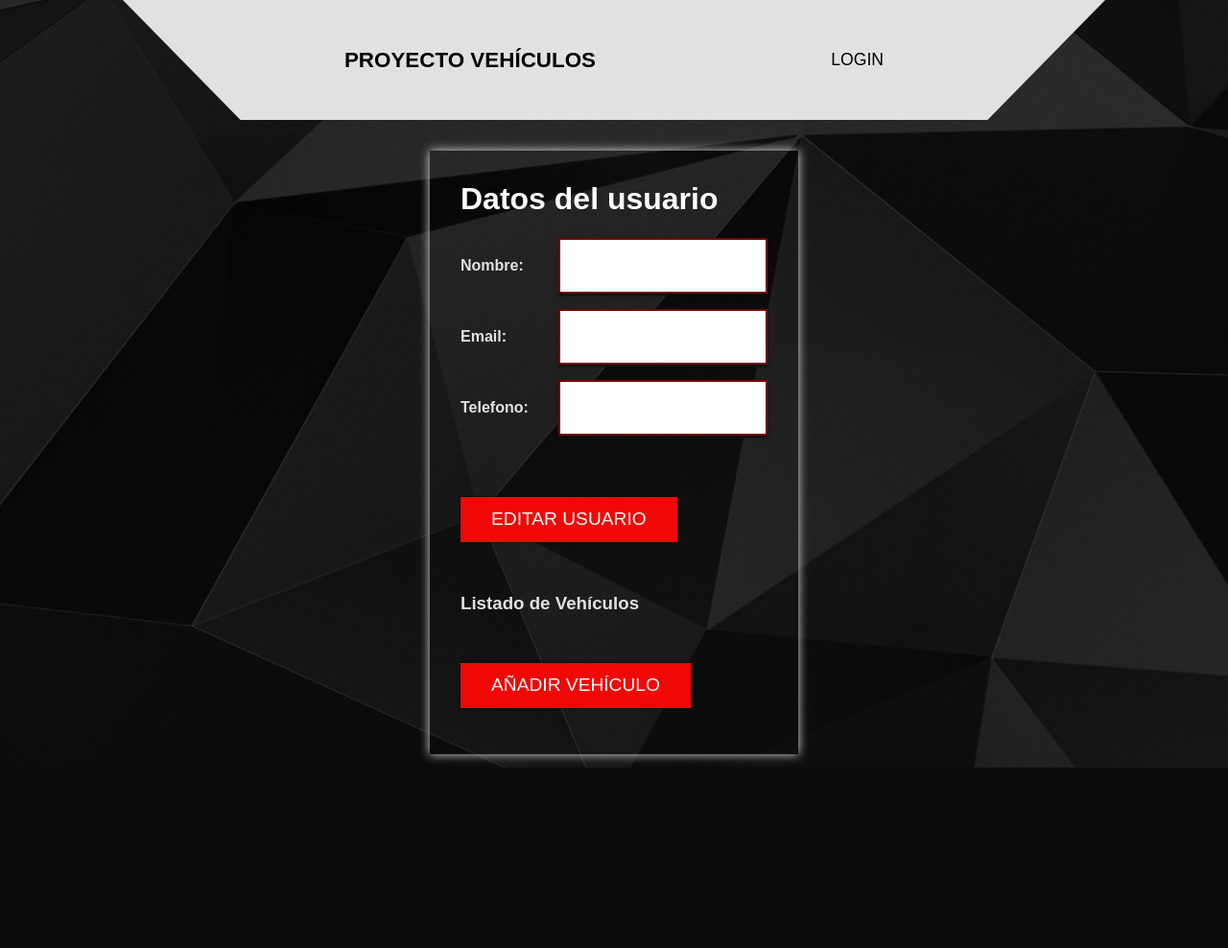
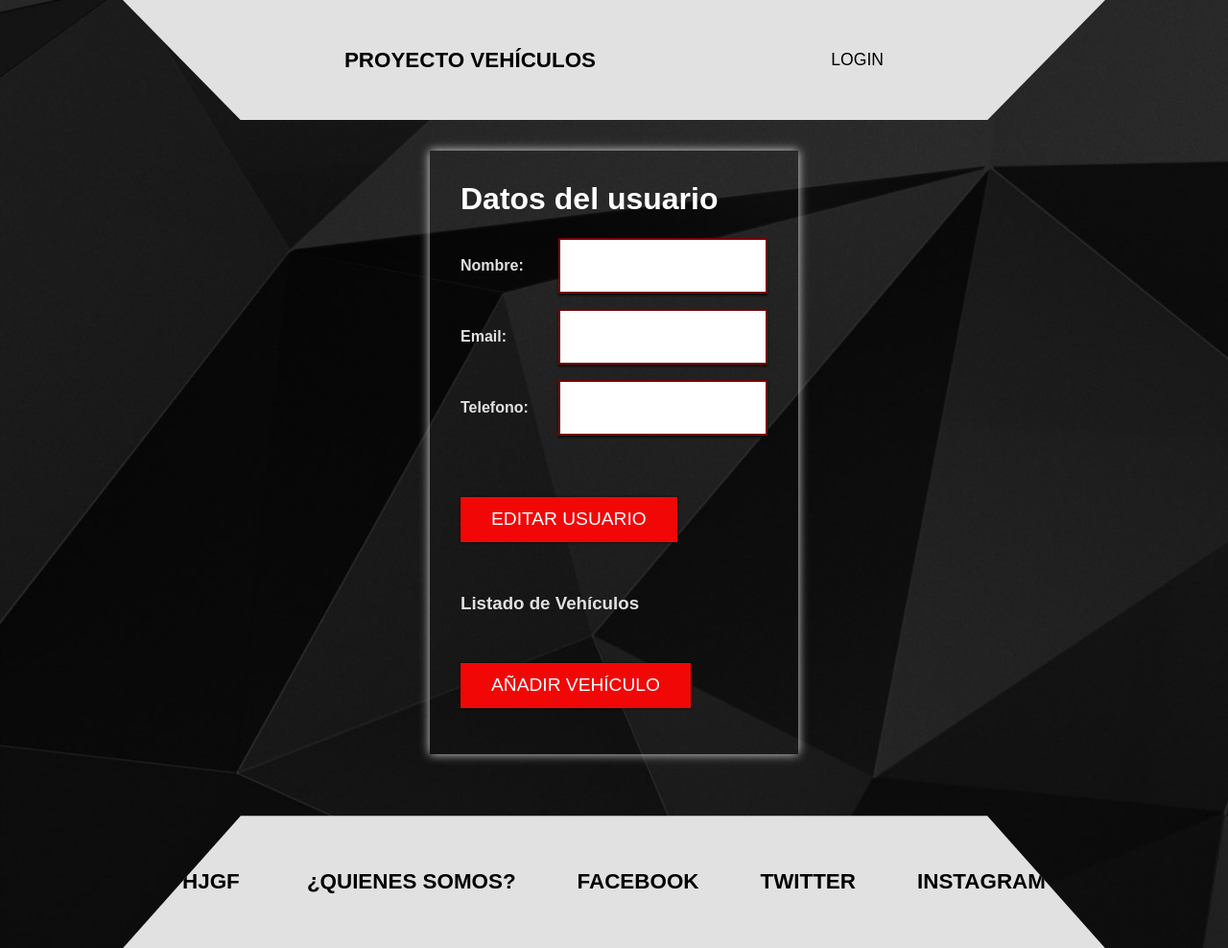
Before and after one commit to Carlitosaguilaar/ProyectoServidoresT1, a PHP site: page /Vehiculos_copy.php?ID_Usuario=1 in a window 1280 px wide. Shown: the whole page at 96% size. Before the commit the page ends 800 px from the top, so only its background shows below. Run offline with PHP 8.4, Linux system fonts and the light colour scheme; data that the repository does not hold is empty.

Commit message:
Diseño de footer

```diff
--- a/Login.php
+++ b/Login.php
@@ -35,6 +35,7 @@
         else{
             require "index.php";
             echo ("<script type=\"text/javascript\">alert(\"Usuario o Contraseña Incorrectos\");</script>");
+
         }
     ?>
 </body>
--- a/Vehiculos_copy.php
+++ b/Vehiculos_copy.php
@@ -39,14 +39,13 @@ if ($inc){
         <meta charset="UTF-8">
         <meta http-equiv="X-UA-Compatible" content="IE=edge">
         <meta name="viewport" content="width=device-width, initial-scale=1.0">
-        <link rel="stylesheet" href="app.css">
+        <link rel="stylesheet" href="estilos/app.css">
 
         <title>Lista de Vehículos</title>
     </head>
     <body>
 
         <?php require "partials/header.php" ?>
-
         <div class="contenedor_form">
             <div class="formulario">
 
@@ -135,6 +134,6 @@ if ($inc){
 
             </div> <!-- Cierre del formulario -->
         </div> <!-- cierre de contenedor_form -->
-
+        <?php require "partials/footer.php" ?>
     </body>
 </html>
--- a/detalles_servicios.php
+++ b/detalles_servicios.php
@@ -39,7 +39,8 @@ if ($inc){
     <link rel="stylesheet" href="app.css">
 </head>
 <body>
-    <?php require "partials/header.php" ?>
+        <?php require "partials/header.php" ?>
+
     <div class="contenedor_form">
 
             <div class="formulario formulario_3">
@@ -152,6 +153,6 @@ if ($inc){
 
             </div> <!-- Cierre del formulario -->
         </div> <!-- cierre de contenedor_form -->
-
+        <?php require "partials/footer.php" ?>
 </body>
 </html>
--- a/app.css
+++ b/estilos/app.css
@@ -15,7 +15,7 @@ html{
     box-sizing: inherit;
 }
 body{
-    background-image: url("estilos/imagenes/fondonegro.jpg");
+    background-image: url("../estilos/imagenes/fondonegro.jpg");
     background-repeat: no-repeat;
     background-size: cover;
     margin: 0;
@@ -58,6 +58,27 @@ body{
     font-size: 1.1rem;
     cursor: pointer;
     font-weight: 400;
+}
+.footer a{
+    text-decoration: none;
+    color: black;
+    padding: 2rem;
+    text-align: center;
+    cursor: pointer;
+    font-size: 1.4rem;
+    text-transform: uppercase;
+    font-weight: bold;
+}
+.footer{
+    background-color: rgb(150, 150, 150);
+    padding: 1.5rem;
+    display: flex;
+    justify-content: space-evenly;
+    clip-path: polygon(12% 0, 88% 0, 100% 100%, 0 100%);
+    width: 80%;
+    margin: 0 auto;
+    margin-top: 4rem;
+    background-color: var(--gris);
 }
 
 /* Esto es un comentario*/
--- a/lista_servicios.php
+++ b/lista_servicios.php
@@ -82,7 +82,8 @@ if ($inc){
     <link rel="stylesheet" href="app.css">
 </head>
 <body>
-    <?php require "partials/header.php" ?>
+        <?php require "partials/header.php" ?>
+        <?php require "partials/footer.php" ?>
     <div class="contenedor_form">
 
             <div class="formulario">
--- /dev/null
+++ b/partials/footer.php
@@ -0,0 +1,9 @@
+<footer class="footer">
+    <a href="#">hjgf</a>
+    <nav class="navegador">
+        <a href="">¿Quienes somos?</a>
+        <a href="">Facebook</a>
+        <a href="">Twitter</a>
+        <a href="">Instagram</a>
+    </nav>
+</footer>
--- a/registro_servicios.php
+++ b/registro_servicios.php
@@ -17,7 +17,8 @@
     <link rel="stylesheet" href="app.css">
 </head>
 <body>
-<?php require "partials/header.php"?>
+        <?php require "partials/header.php" ?>
+        <?php require "partials/footer.php" ?>
     <div class="contenedor_form">
 
         <form method="GET" action="insertar_servicio.php" class="formulario">
--- a/registro_usu.php
+++ b/registro_usu.php
@@ -10,7 +10,8 @@
 </head>
 <body>
 
-    <?php require "partials/header.php"?>
+    <?php require "partials/header.php" ?>
+
     <div class="contenedor_form">
 
         <form method="GET" action="insertar_usu.php" class="formulario">
@@ -41,5 +42,6 @@
             <input type="submit" class="boton" name="submit" value="Crear usuario" class="inputs">
         </form>
     </div>
+    <?php require "partials/footer.php" ?>
 </body>
 </html>
--- a/registro_vehiculo.php
+++ b/registro_vehiculo.php
@@ -13,7 +13,8 @@
     <link rel="stylesheet" href="app.css">
 </head>
 <body>
-<?php require "partials/header.php"?>
+        <?php require "partials/header.php" ?>
+        <?php require "partials/footer.php" ?>
     <div class="contenedor_form">
 
         <form method="GET" action="insertar_vehiculo.php" class="formulario">
```
